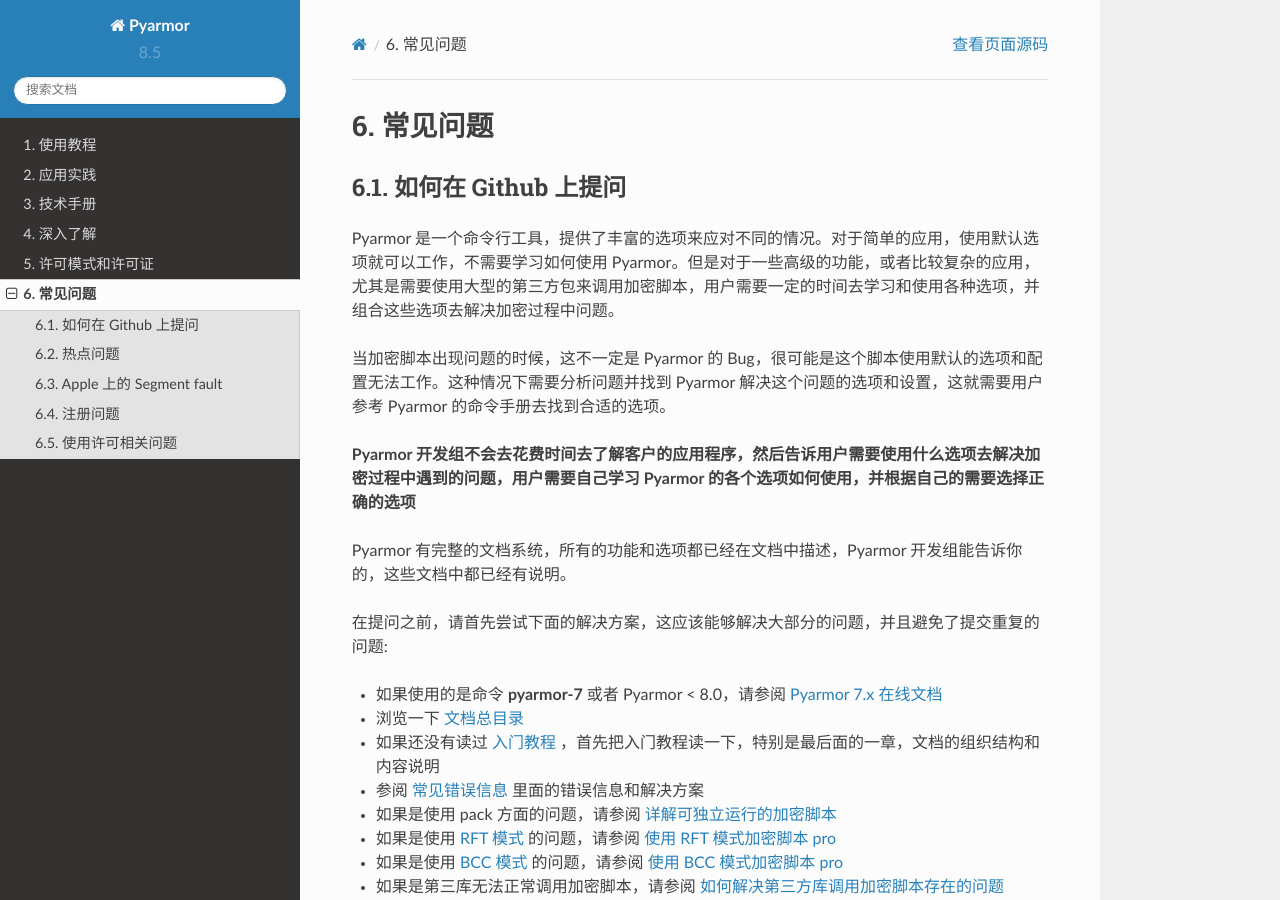
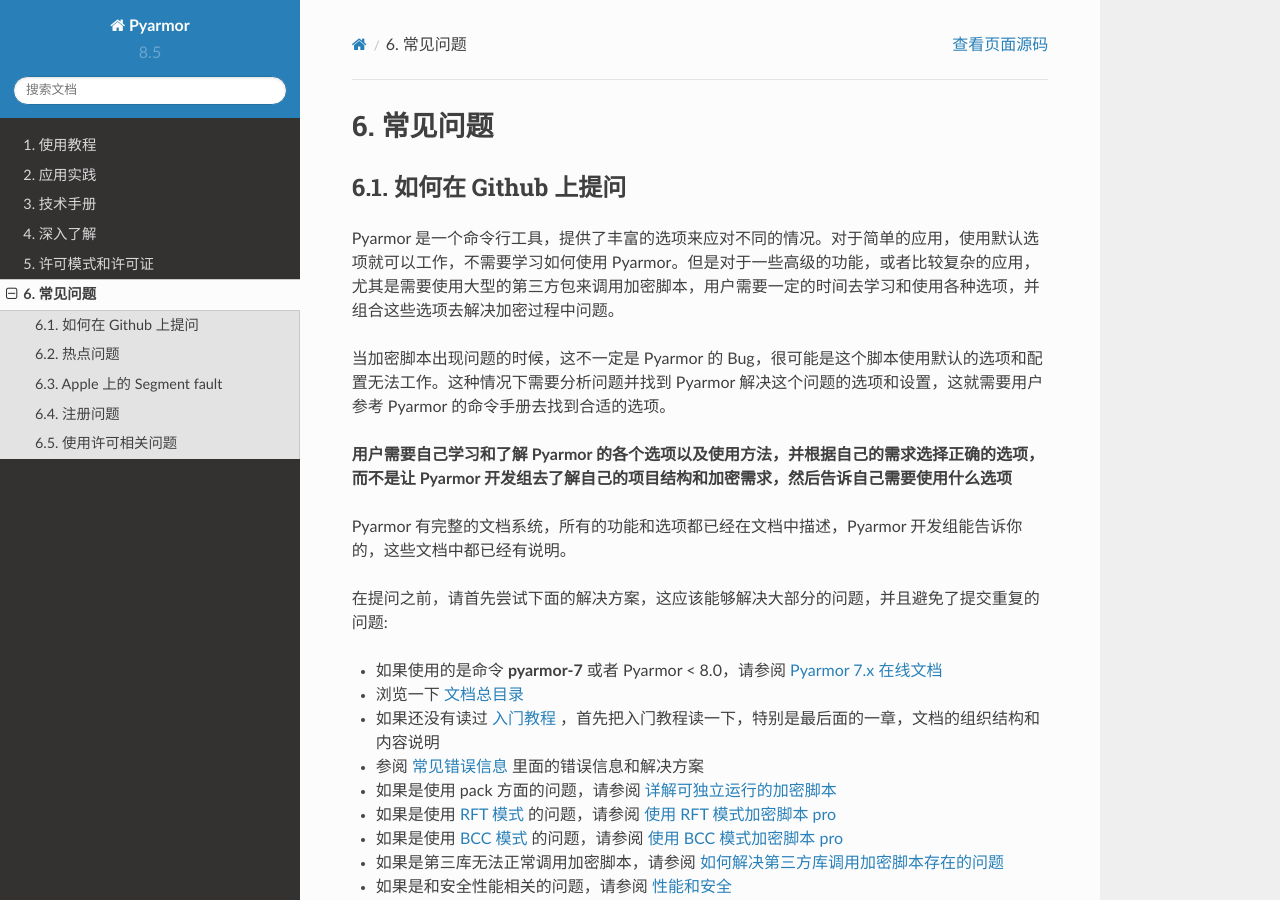
Before and after one commit to dashingsoft/pyarmor-docs-zh, a Sphinx documentation site: the page built from docs/questions.rst, in a window 1280 px wide and 900 px high. Built offline with Sphinx 7.4.7 and the Read the Docs theme 2.0.0, drawn with Linux system fonts in a browser that asks for light colours.

Commit message:
Refine doc

```diff
--- a/docs/questions.rst
+++ b/docs/questions.rst
@@ -11,7 +11,7 @@
 
 当加密脚本出现问题的时候，这不一定是 Pyarmor 的 Bug，很可能是这个脚本使用默认的选项和配置无法工作。这种情况下需要分析问题并找到 Pyarmor 解决这个问题的选项和设置，这就需要用户参考 Pyarmor 的命令手册去找到合适的选项。
 
-**Pyarmor 开发组不会去花费时间去了解客户的应用程序，然后告诉用户需要使用什么选项去解决加密过程中遇到的问题，用户需要自己学习 Pyarmor 的各个选项如何使用，并根据自己的需要选择正确的选项**
+**用户需要自己学习和了解 Pyarmor 的各个选项以及使用方法，并根据自己的需求选择正确的选项，而不是让 Pyarmor 开发组去了解自己的项目结构和加密需求，然后告诉自己需要使用什么选项**
 
 Pyarmor 有完整的文档系统，所有的功能和选项都已经在文档中描述，Pyarmor 开发组能告诉你的，这些文档中都已经有说明。
 
```
